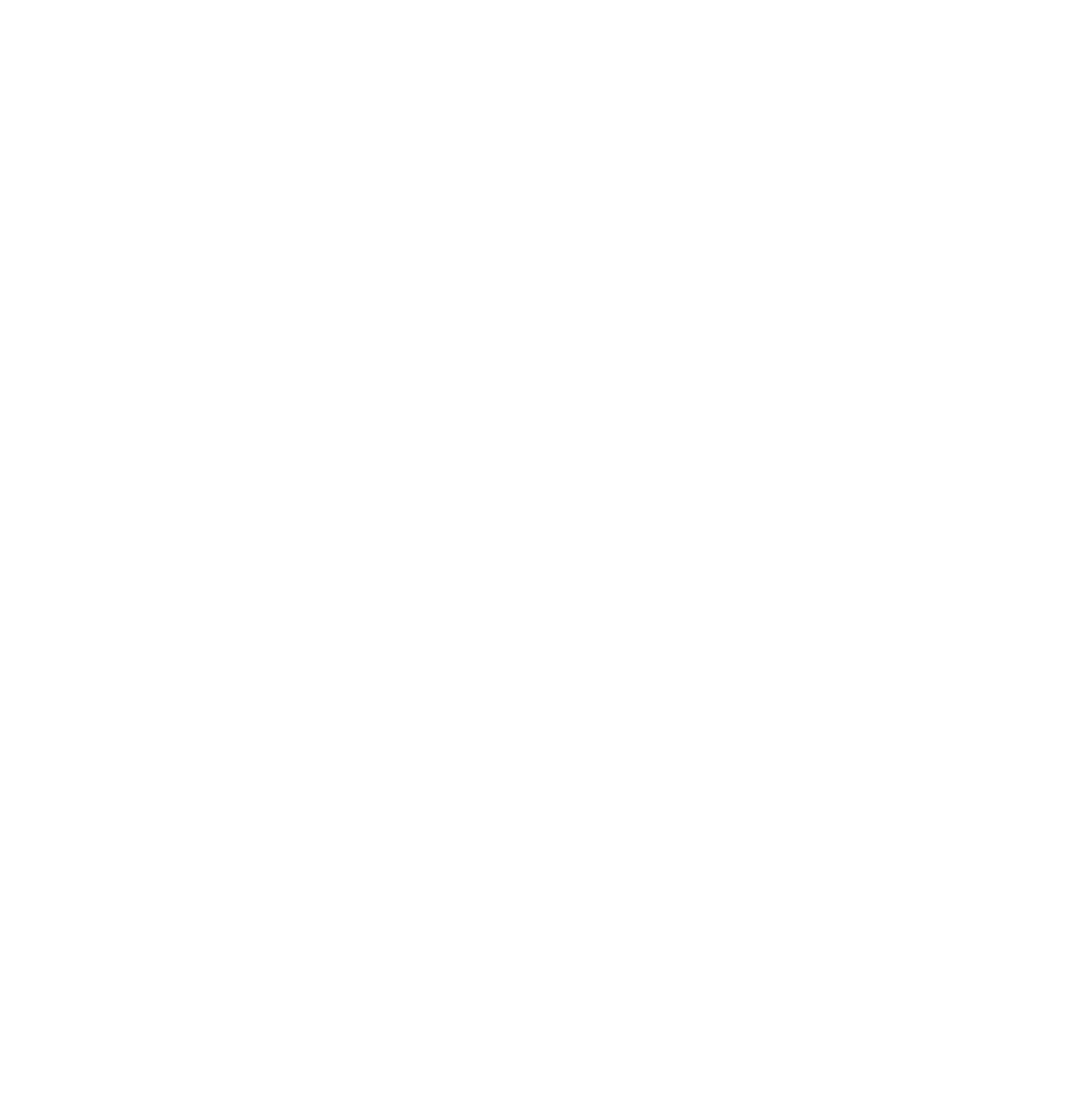
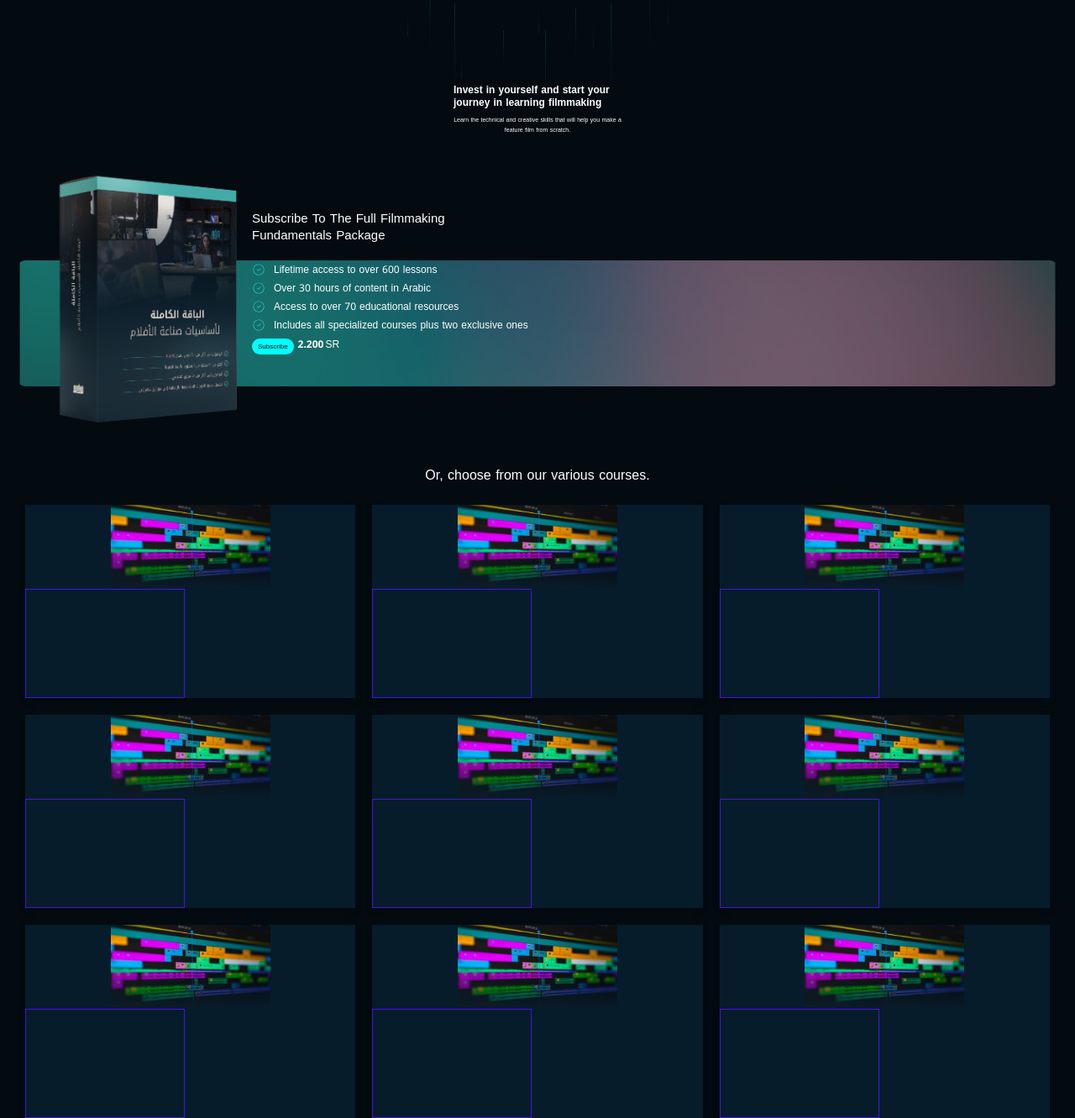
Before and after one commit to parashar999/FrontEndMaflam, a React (Vite) app: page /prc in a window 1280 px wide. Before the commit this address had no page. Shown: the whole page at 84% size. Before the commit the page ends 800 px from the top, so only its background shows below. Built offline with nearby package versions, Linux system fonts and the light colour scheme.

Commit message:
just take pull

```diff
--- a/src/App.jsx
+++ b/src/App.jsx
@@ -2,15 +2,22 @@
 import { Route, Routes } from "react-router-dom";
 import AboutUs from "./Pages/AboutUs/AboutUs";
 import Home from "./Pages/Home/Home";
+import Pricing from "./Pages/Pricing/pricing";
+import Fundamental from "./Component/FundamentalPackage/Fundamental";
+
+
 
 
 
 const App = () => {
   return (
     <div>
+
      <Routes>
-         <Route path="/" element ={ <Home></Home>}/>
-         <Route path="/aboutus" element ={ <AboutUs></AboutUs>}/>
+         {/* <Route path="/" element ={ <Home></Home>}/>
+         <Route path="/aboutus" element ={ <AboutUs></AboutUs>}/> */}
+        <Route path="/prc" element={<Pricing></Pricing>}></Route>
+
      </Routes>
     </div>
   );
--- a/src/Component/FundamentalPackage/Fundamental.module.css
+++ b/src/Component/FundamentalPackage/Fundamental.module.css
@@ -39,7 +39,7 @@
 .imgcontainer img{
   height: 500px;
   margin-top: -200px;
-  margin-left: 30px;
+  margin-left: 20px;
 }
 .ctn{
   /* border: 2px solid rgb(16, 17, 18); */
@@ -73,7 +73,7 @@
 .item b{
   margin-right:2px;
 }
-@media screen and (max-width: 480px)
+@media screen and (max-width: 400px)
 {
 
   .Fundamental {
@@ -87,7 +87,7 @@
     margin-left: 0px;
     margin-right: 0;
     margin-top: 0px;
-    /* border: 2px solid aliceblue; */
+
   }
   .content p{
     font-size: 10px;
@@ -102,7 +102,7 @@
     margin-left: 0px;
   }
   .ctn{
-    border: 2px solid rgb(16, 17, 18);
+
     height: 150px;
     width: 100%;
     margin-top: 0px;
--- /dev/null
+++ b/src/Component/GridCards/GridCard.jsx
@@ -0,0 +1,84 @@
+import React from "react";
+import styles from "./GridCard.module.css"; // Importing CSS module
+import Fram289 from "../../assets/Frame 289.png";
+
+const CardGrid = () => {
+  return (
+    <div className={styles.mainContainer}>
+      <p>Or, choose from our various courses.</p>
+      <div className={styles.row}>
+
+        <div className={styles.column}>
+          <div className={styles.card}>
+            <img src={Fram289}></img>
+            <div className={styles.CardPara}></div>
+          </div>
+        </div>
+
+        <div className={styles.column}>
+          <div className={styles.card}>
+            <img src={Fram289}></img>
+            <div className={styles.CardPara}></div>
+          </div>
+        </div>
+
+        <div className={styles.column}>
+          <div className={styles.card}>
+            <img src={Fram289}></img>
+            <div className={styles.CardPara}></div>
+          </div>
+        </div>
+
+        <div className={styles.column}>
+          <div className={styles.card}>
+            <img src={Fram289}></img>
+            <div className={styles.CardPara}></div>
+          </div>
+        </div>
+
+        <div className={styles.column}>
+          <div className={styles.card}>
+            <img src={Fram289}></img>
+            <div className={styles.CardPara}></div>
+          </div>
+        </div>
+
+        <div className={styles.column}>
+          <div className={styles.card}>
+            <img src={Fram289}></img>
+            <div className={styles.CardPara}></div>
+          </div>
+        </div>
+
+
+        <div className={styles.column}>
+          <div className={styles.card}>
+            <img src={Fram289}></img>
+            <div className={styles.CardPara}></div>
+          </div>
+        </div>
+
+
+        <div className={styles.column}>
+          <div className={styles.card}>
+            <img src={Fram289}></img>
+            <div className={styles.CardPara}></div>
+          </div>
+        </div>
+
+        <div className={styles.column}>
+          <div className={styles.card}>
+            <img src={Fram289}></img>
+            <div className={styles.CardPara}></div>
+          </div>
+        </div>
+
+
+
+
+      </div>
+    </div>
+  );
+};
+
+export default CardGrid;
--- /dev/null
+++ b/src/Component/GridCards/GridCard.module.css
@@ -0,0 +1,61 @@
+.mainContainer{
+    background-color: #030b11;
+    /* border: 2px solid red; */
+
+}
+.mainContainer p{
+    color: #fff;
+    text-align: center;
+}
+/* Float four columns side by side */
+.column {
+    float: left;
+    width: 33.33%;
+    padding: 0 10px;
+
+  }
+
+  /* Remove extra left and right margins, due to padding */
+  .row {margin: 0  20px;}
+
+  /* Clear floats after the columns */
+  .row:after {
+    content: "";
+    display: table;
+    clear: both;
+  }
+
+  /* Responsive columns */
+  @media screen and (max-width: 600px) {
+    .column {
+      width: 100%;
+      display: block;
+      margin-bottom: 20px;
+    }
+
+
+  }
+
+  /* Style the counter cards */
+  .card {
+    box-shadow: 0 4px 8px 0 rgba(0, 0, 0, 0.2);
+    text-align: center;
+    margin-top:20px;
+    height: 230px;
+    background: #061C2B;
+
+
+
+  }
+  .card img{
+    height: 100px;
+    width: 190px;
+    border-radius: 0px;
+  }
+  .CardPara{
+    border: 1px solid rgb(68, 22, 218);
+    width: 190px;
+    height: 130px;
+    margin-top: -10px;
+
+  }
--- /dev/null
+++ b/src/Component/PricingPage/PricinPage.module.css
@@ -0,0 +1,33 @@
+.invsetMainContainer{
+   /* border: 1px solid black;  */
+   height: auto;
+   background-color: #030b11;
+
+}
+
+.backimgcontainer{
+    background-image: url('../../assets/Group 119.png');
+    background-position: center;
+    background-size: contain;
+    background-repeat: no-repeat;
+    height: 150px;
+}
+.paracontainer {
+   width: 200px;
+   height: 100px;
+   /* border: 1px solid red; */
+   margin: -50px auto;
+}
+.paracontainer h2{
+    font-size: 12px;
+    color: #fff;
+    line-height: 15px;
+}
+.paracontainer p{
+    color: #fff;
+    line-height: 12px;
+    font-size: 7px;
+    text-align: center;
+   padding-top: 7px;
+
+}
--- /dev/null
+++ b/src/Component/PricingPage/PricingPage.jsx
@@ -0,0 +1,17 @@
+import React from 'react'
+import styles from './PricinPage.module.css';
+function PricingPage() {
+  return (
+    <div>
+      <div className={styles.invsetMainContainer}>
+           <div className={styles.backimgcontainer}></div>
+           <div className={styles.paracontainer}>
+             <h2>Invest in yourself and start your journey in learning filmmaking</h2>
+             <p>Learn the technical and creative skills that will help you make a feature film from scratch.</p>
+           </div>
+      </div>
+    </div>
+  )
+}
+
+export default PricingPage
--- a/src/Pages/Pricing/pricing.jsx
+++ b/src/Pages/Pricing/pricing.jsx
@@ -0,0 +1,19 @@
+import React from "react";
+import PricingPage from "../../Component/PricingPage/PricingPage";
+import Fundamental from "../../Component/FundamentalPackage/Fundamental";
+import Footer from "../../Component/Footer/Footer";
+import GridCard from "../../Component/GridCards/GridCard";
+
+function Pricing() {
+  return (
+    <>
+      <div>
+        <PricingPage></PricingPage>
+        <Fundamental></Fundamental>
+        <GridCard></GridCard>
+      </div>
+    </>
+  );
+}
+
+export default Pricing;
```
Also changed, not shown: src/Component/FundamentalPackage/Fundamental.jsx (+0 -57 lines), src/assets/assests.js (+59 -56 lines), src/assets/Frame 289.png (added).
